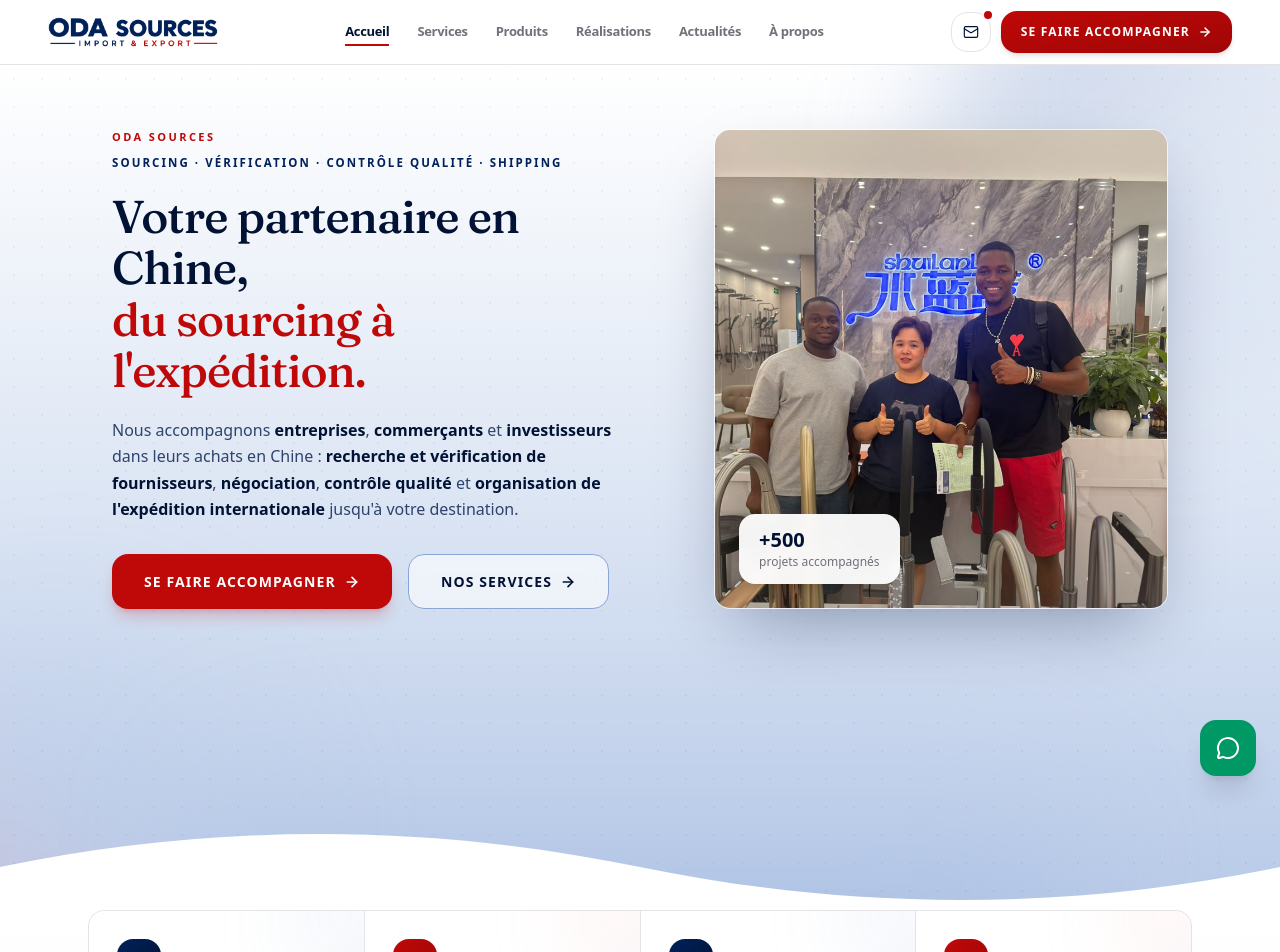
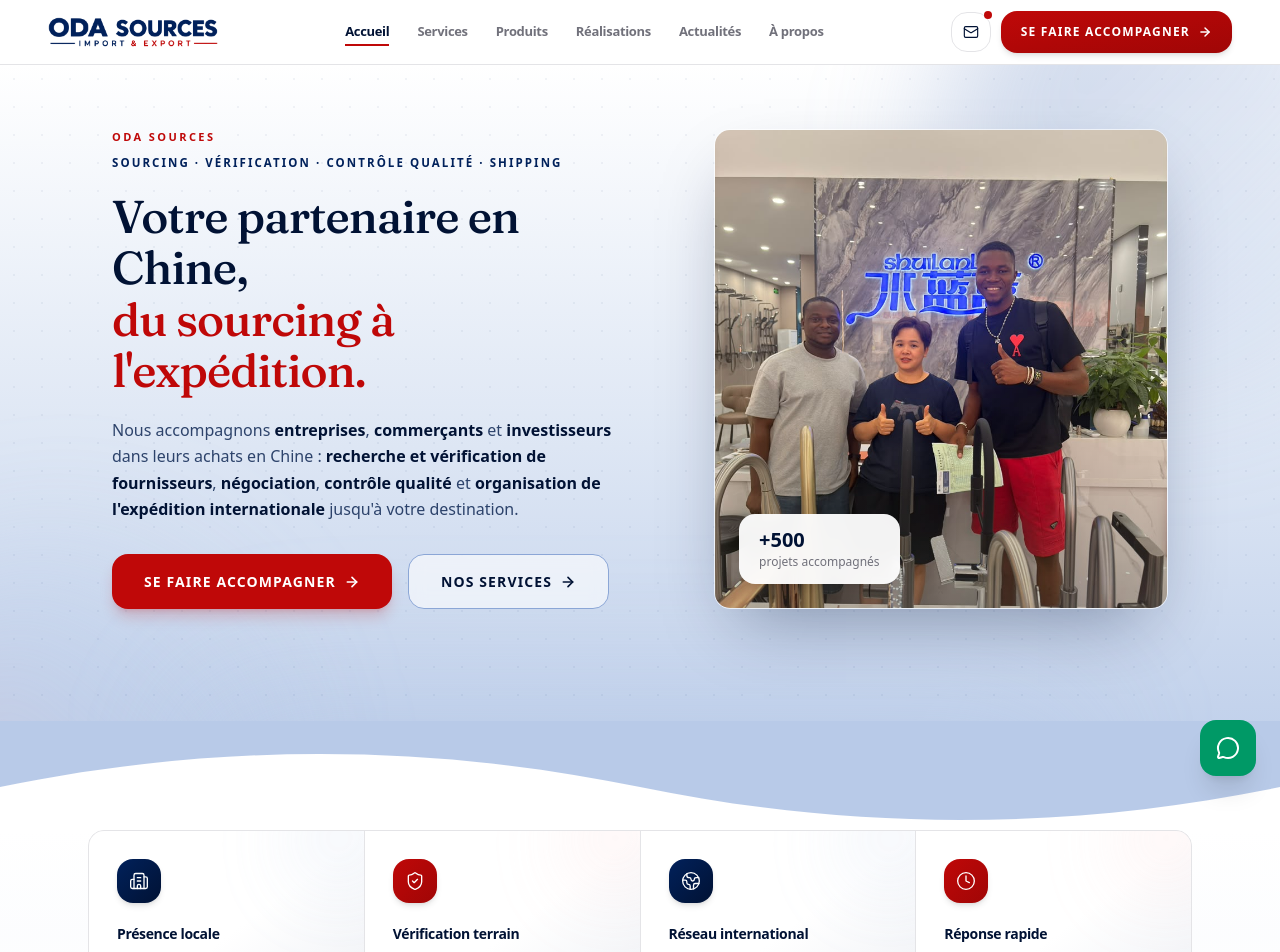
Before and after one commit to PATAWALA/ODA-EXPRESS, a Next.js app: page / in a window 1280 px wide. Shown: the top 952 px of the page. Built offline with nearby package versions, Linux system fonts and the light colour scheme; no server answers.

Commit message:
094 updater

```diff
--- a/src/components/sections/Hero.tsx
+++ b/src/components/sections/Hero.tsx
@@ -65,7 +65,7 @@ export default function Hero() {
       />
 
       {/* ============ CONTENU ============ */}
-      <div className="relative mx-auto w-full max-w-[1440px] px-8 pb-20 sm:px-12 sm:pb-24 lg:px-20 lg:pb-32 xl:px-28">
+      <div className="relative mx-auto w-full max-w-[1440px] px-8 pb-8 sm:px-12 sm:pb-10 lg:px-20 lg:pb-12 xl:px-28">
         <div className="grid gap-10 py-10 sm:py-12 lg:grid-cols-[1.15fr_1fr] lg:items-stretch lg:gap-20 lg:py-16">
           {/* Colonne texte */}
           <div className="order-1 flex flex-col justify-center">
--- a/src/components/ui/SectionDivider.tsx
+++ b/src/components/ui/SectionDivider.tsx
@@ -1,5 +1,14 @@
 type Variant = "wave" | "arc" | "zigzag" | "tilt" | "curve";
-type Color = "white" | "zinc-50" | "navy-900" | "navy-950" | "navy-50";
+type Color =
+  | "white"
+  | "zinc-50"
+  | "zinc-100"
+  | "navy-50"
+  | "navy-100"
+  | "navy-200"
+  | "navy-300"
+  | "navy-900"
+  | "navy-950";
 
 interface Props {
   variant?: Variant;
@@ -17,29 +26,33 @@ interface Props {
 const FILL: Record<Color, string> = {
   white: "fill-white",
   "zinc-50": "fill-zinc-50",
+  "zinc-100": "fill-zinc-100",
+  "navy-50": "fill-[#eef3fb]",
+  "navy-100": "fill-[#dde6f4]",
+  "navy-200": "fill-[#b8cae8]",
+  "navy-300": "fill-[#8ba6d6]",
   "navy-900": "fill-navy-900",
   "navy-950": "fill-navy-950",
-  "navy-50": "fill-[#eef3fb]",
 };
 
 const BG: Record<Color, string> = {
   white: "bg-white",
   "zinc-50": "bg-zinc-50",
+  "zinc-100": "bg-zinc-100",
+  "navy-50": "bg-[#eef3fb]",
+  "navy-100": "bg-[#dde6f4]",
+  "navy-200": "bg-[#b8cae8]",
+  "navy-300": "bg-[#8ba6d6]",
   "navy-900": "bg-navy-900",
   "navy-950": "bg-navy-950",
-  "navy-50": "bg-[#eef3fb]",
 };
 
 const PATHS: Record<Variant, string> = {
-  // Vague douce
   wave: "M0,100 L0,60 C240,20 480,20 720,60 C960,100 1200,100 1440,60 L1440,100 Z",
-  // Dôme bombé
   arc: "M0,100 L0,30 Q720,180 1440,30 L1440,100 Z",
-  // Zigzag anguleux
-  zigzag: "M0,100 L0,50 L240,90 L480,50 L720,90 L960,50 L1200,90 L1440,50 L1440,100 Z",
-  // Diagonale
+  zigzag:
+    "M0,100 L0,50 L240,90 L480,50 L720,90 L960,50 L1200,90 L1440,50 L1440,100 Z",
   tilt: "M0,100 L0,90 L1440,30 L1440,100 Z",
-  // Courbe en S
   curve: "M0,100 L0,40 C480,120 960,-40 1440,40 L1440,100 Z",
 };
 
```
